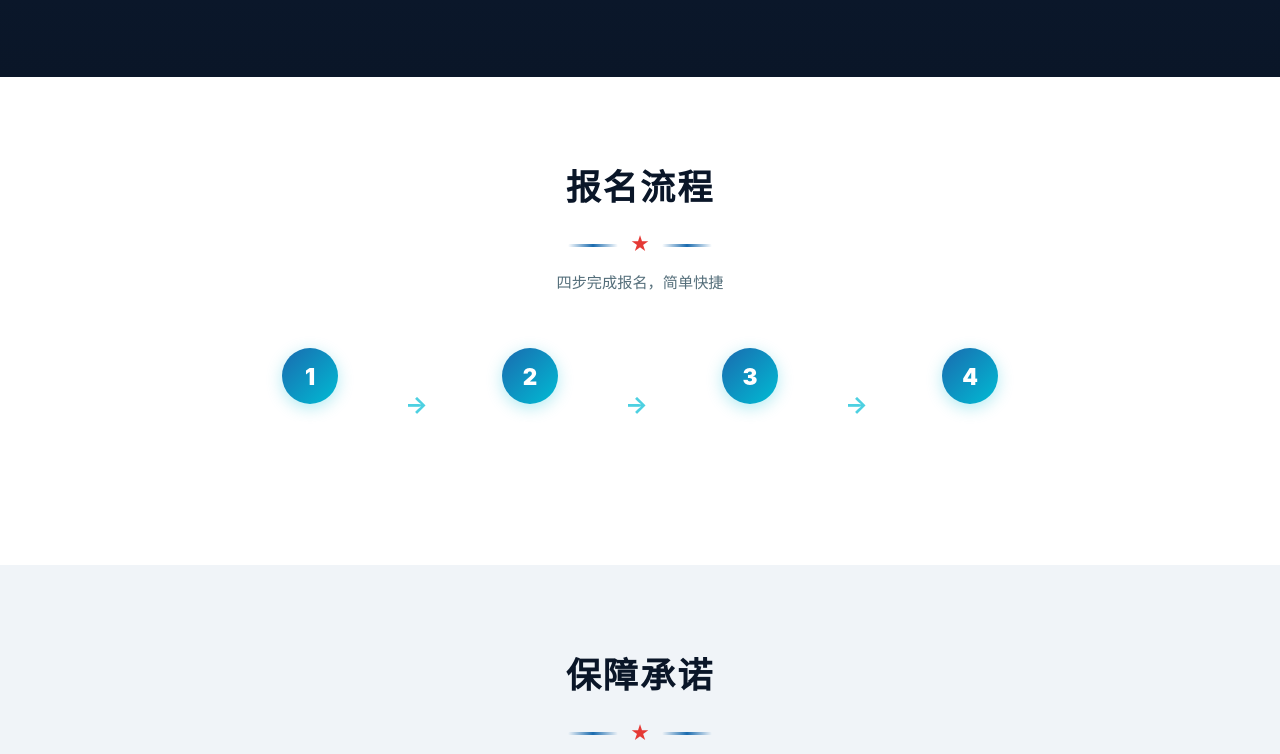
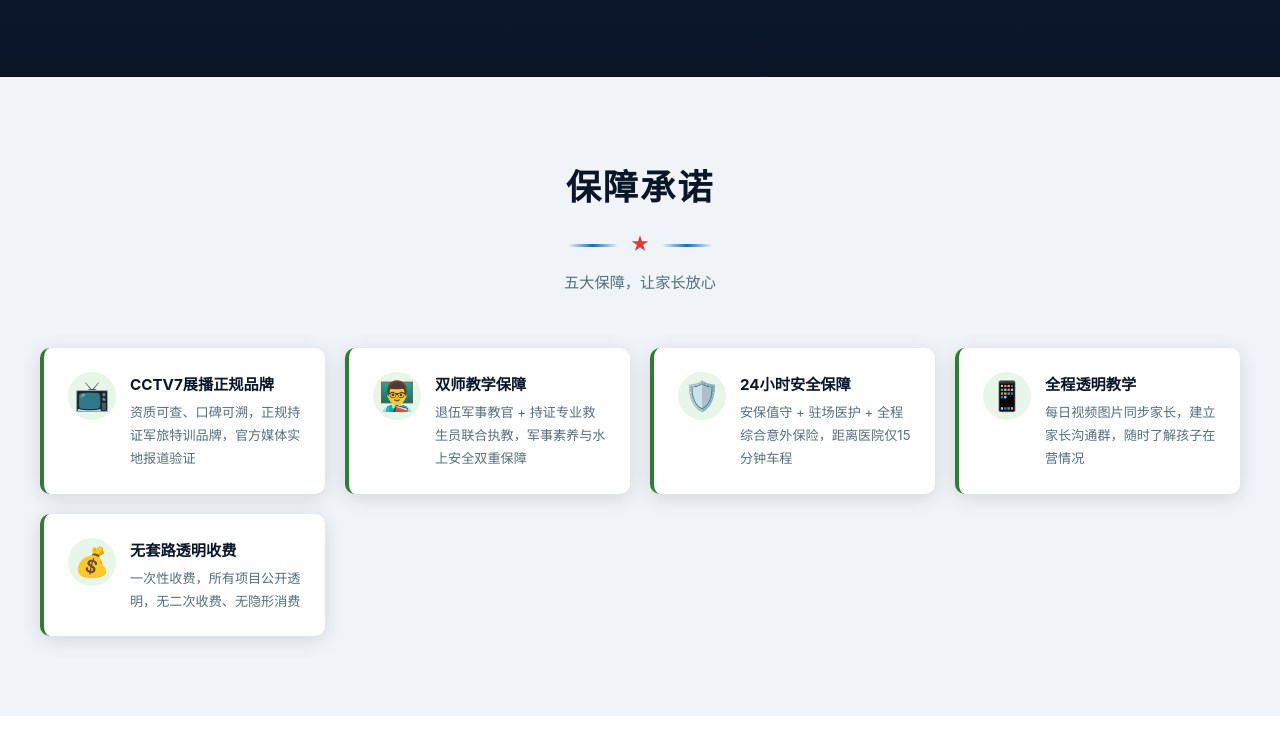
Before and after one commit to zc2534/li-jian, a website: page fangnishui.html in a window 1280 px wide. Shown: the part 6947-7701 px from the top of the page. Drawn offline with Linux system fonts and the light colour scheme.

Commit message:
删除报名流程栏目

```diff
--- a/fangnishui.html
+++ b/fangnishui.html
@@ -427,30 +427,6 @@ body{
 .warning-box .warn-title{color:var(--red-light);font-weight:700;letter-spacing:1px}
 .warning-box .warn-text{color:rgba(255,255,255,.7);font-size:.85rem;margin-top:4px}
 
-/* ========== 报名流程 ========== */
-.flow-steps{
-  display:flex;justify-content:center;align-items:flex-start;
-  gap:0;flex-wrap:wrap;
-}
-.flow-step{
-  text-align:center;flex:1;min-width:160px;max-width:220px;
-  padding:0 12px;position:relative;
-}
-.flow-step::after{
-  content:'→';position:absolute;right:-8px;top:36px;
-  font-size:1.5rem;color:var(--cyan-light);font-weight:700;
-}
-.flow-step:last-child::after{display:none}
-.flow-step .step-num{
-  width:56px;height:56px;border-radius:50%;
-  background:linear-gradient(135deg,var(--blue),var(--cyan));
-  color:var(--white);display:flex;align-items:center;justify-content:center;
-  font-size:1.4rem;font-weight:900;margin:0 auto 12px;
-  box-shadow:0 4px 16px rgba(0,188,212,.3);
-}
-.flow-step h4{font-size:.95rem;font-weight:700;color:var(--white);margin-bottom:4px}
-.flow-step p{font-size:.8rem;color:rgba(255,255,255,.6);line-height:1.5}
-
 /* ========== 保障承诺 ========== */
 .guarantee-grid{
   display:grid;grid-template-columns:repeat(auto-fit,minmax(280px,1fr));
@@ -624,9 +600,6 @@ body{
   .dual-core .merge-arrow{transform:rotate(90deg);margin:8px 0}
   .camp-gallery{grid-template-columns:repeat(2,1fr)}
   .camp-features{grid-template-columns:repeat(2,1fr)}
-  .flow-steps{flex-direction:column;align-items:center;gap:16px}
-  .flow-step::after{display:none}
-  .flow-step{max-width:100%}
 
   .course-grid{grid-template-columns:1fr}
   .guarantee-grid{grid-template-columns:1fr}
@@ -996,40 +969,6 @@ body{
   </div>
 </section>
 
-<!-- ==================== 报名流程 ==================== -->
-<section class="section section-white" id="flow">
-  <div class="section-inner">
-    <div class="section-title">
-      <h2>报名流程</h2>
-      <div class="divider"><span class="line"></span><span class="star">★</span><span class="line"></span></div>
-      <p class="subtitle">四步完成报名，简单快捷</p>
-    </div>
-
-    <div class="flow-steps">
-      <div class="flow-step">
-        <div class="step-num">1</div>
-        <h4>扫码咨询</h4>
-        <p>扫描下方二维码<br>填写学员基础信息</p>
-      </div>
-      <div class="flow-step">
-        <div class="step-num">2</div>
-        <h4>快速对接</h4>
-        <p>招生老师快速回电<br>发送入营须知</p>
-      </div>
-      <div class="flow-step">
-        <div class="step-num">3</div>
-        <h4>锁定名额</h4>
-        <p>确认营期缴费<br>尾款开营前结清</p>
-      </div>
-      <div class="flow-step">
-        <div class="step-num">4</div>
-        <h4>集合入营</h4>
-        <p>统一集合出发<br>开启14天特训</p>
-      </div>
-    </div>
-  </div>
-</section>
-
 <!-- ==================== 保障承诺 ==================== -->
 <section class="section section-light" id="guarantee">
   <div class="section-inner">
@@ -1188,7 +1127,7 @@ body{
         ⚠️ 扫码添加时请备注 <strong>"防溺水夏令营+孩子姓名"</strong>，方便快速通过
       </p>
       <p style="font-size:.82rem;color:var(--text-muted)">
-        报名流程：扫码咨询 → 填写信息 → 确认营期 → 缴费锁定名额 → 统一集合入营
+
       </p>
     </div>
   </div>
```
